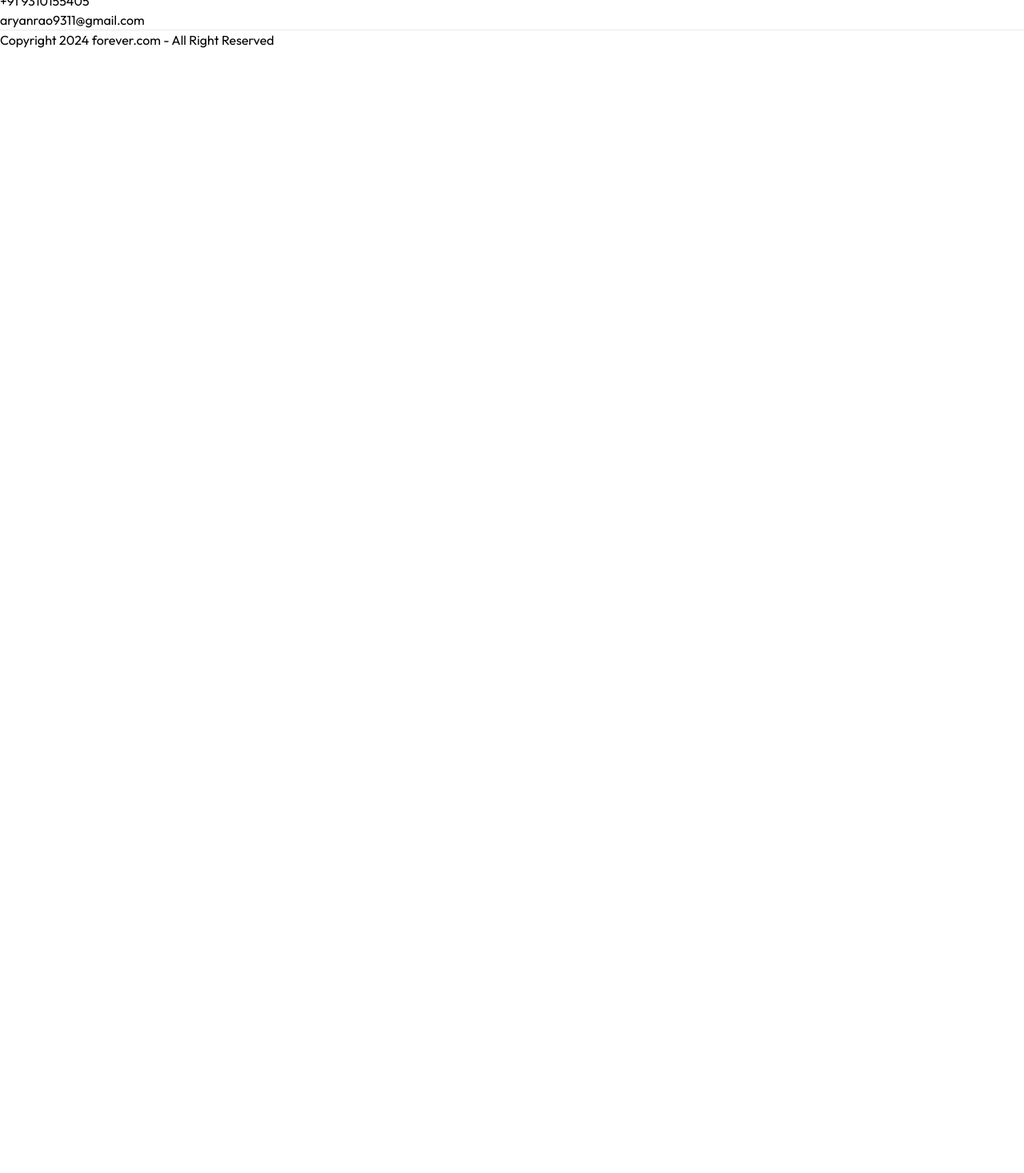
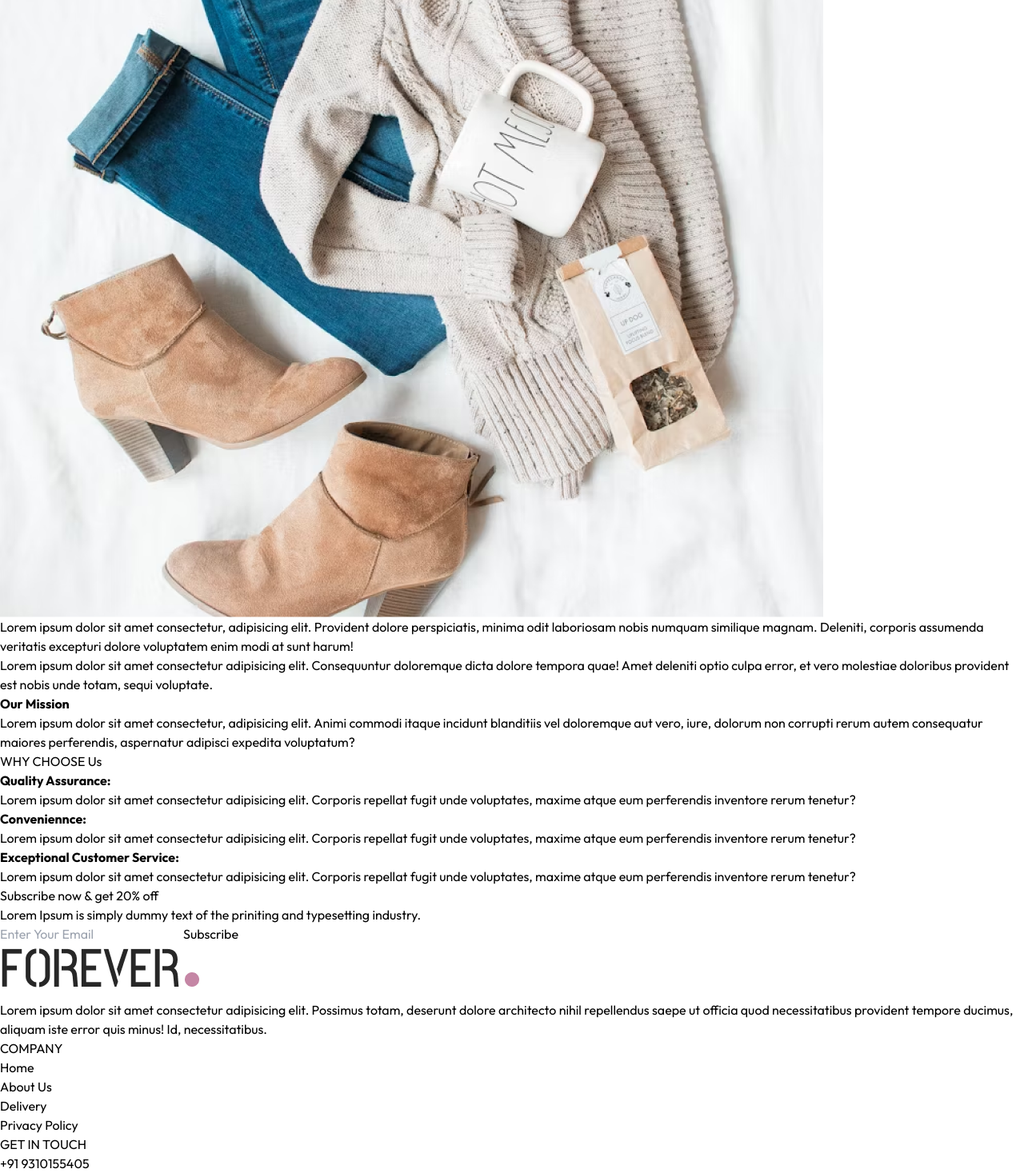
Before and after one commit to aryanrao001/rebornera, a React (Vite) app in the folder frontend/: page /about in a window 1280 px wide. Shown: the part 820-2287 px from the top of the page at 80% size. Before the commit the page ends 882 px from the top, so only its background shows below. Built offline with nearby package versions, Linux system fonts and the light colour scheme; a web font is replaced by a local one.

Commit message:
frontend Complete

```diff
--- a/frontend/src/components/Navbar.jsx
+++ b/frontend/src/components/Navbar.jsx
@@ -32,7 +32,7 @@
         <div className='flex items-center gap-6' >
             <img onClick={()=>setShowSearch(true)} src={assets.search_icon} className='w-5 cursor-pointer' alt="" />
             <div className='group relative' >
-                <img src={assets.profile_icon} className='w-5 cursor-pointer' alt="" />
+                <Link to='/login' ><img src={assets.profile_icon} className='w-5 cursor-pointer' alt="" /></Link>
                 <div className='group-hover:block hidden absolute dropdown-menu right-0 pt-4' >
                     <div className='flex flex-col gap-2 w-36 py-3 px-5 bg-slate-100 text-gray-500 rounded '>
                         <p className='cursor-pointer hover:text-black ' >My Profile</p>
--- a/frontend/src/pages/About.jsx
+++ b/frontend/src/pages/About.jsx
@@ -1,8 +1,47 @@
 import React from 'react'
+import Title from '../components/Title'
+import { assets } from '../assets/assets/frontend_assets/assets'
+import NewsLetter from '../components/NewsLetter'
 
 const About = () => {
   return (
-    <div>About</div>
+    <div>
+      <div className='text-2xl text-center pt-8 border-t' >
+        <Title text1={'ABOUT'} text2={'US'} />
+      </div>
+      <div className='my-10 flex flex-col md:flex-row gap-16' >
+        <img className='w-full md:max-w-[450px]' src={assets.about_img} alt="" />
+        <div className='flex flex-col justify-center gap-6 md:w-2/4 text-gray-600' >
+          <p>Lorem ipsum dolor sit amet consectetur, adipisicing elit. Provident dolore perspiciatis, minima odit laboriosam nobis numquam similique magnam. Deleniti, corporis assumenda veritatis excepturi dolore voluptatem enim modi at sunt harum!</p>
+          <p>Lorem ipsum dolor sit amet consectetur adipisicing elit. Consequuntur doloremque dicta dolore tempora quae! Amet deleniti optio culpa error, et vero molestiae doloribus provident est nobis unde totam, sequi voluptate.</p>
+          <b className='text-gray-800' > Our Mission</b>
+          <p> Lorem ipsum dolor sit amet consectetur, adipisicing elit. Animi commodi itaque incidunt blanditiis vel doloremque aut vero, iure, dolorum non corrupti rerum autem consequatur maiores perferendis, aspernatur adipisci expedita voluptatum? </p>
+
+        </div>
+      </div>
+
+      <div className='text-xl py-4 ' >
+        <Title text1={'WHY'} text2={'CHOOSE Us'} />
+      </div>
+
+      <div className='flex flex-col md:flex-row text-sm mb-20' >
+        <div className='border px-10 md:px-16 py-8 sm:py-20 flex flex-col gap-5' >
+          <b>Quality Assurance:</b>
+          <p className='text-gray-600' >Lorem ipsum dolor sit amet consectetur adipisicing elit. Corporis repellat fugit unde voluptates, maxime atque eum perferendis inventore rerum tenetur?</p>
+        </div>
+        <div className='border px-10 md:px-16 py-8 sm:py-20 flex flex-col gap-5' >
+          <b>Conveniennce:</b>
+          <p className='text-gray-600' >Lorem ipsum dolor sit amet consectetur adipisicing elit. Corporis repellat fugit unde voluptates, maxime atque eum perferendis inventore rerum tenetur?</p>
+        </div>
+        <div className='border px-10 md:px-16 py-8 sm:py-20 flex flex-col gap-5' >
+          <b>Exceptional Customer Service:</b>
+          <p className='text-gray-600' >Lorem ipsum dolor sit amet consectetur adipisicing elit. Corporis repellat fugit unde voluptates, maxime atque eum perferendis inventore rerum tenetur?</p>
+        </div>
+      </div>
+
+      <NewsLetter/>
+
+    </div>
   )
 }
 
--- a/frontend/src/pages/Contact.jsx
+++ b/frontend/src/pages/Contact.jsx
@@ -1,8 +1,32 @@
 import React from 'react'
+import Title from '../components/Title'
+import { assets } from '../assets/assets/frontend_assets/assets'
+import NewsLetter from '../components/NewsLetter'
 
 const Contact = () => {
   return (
-    <div>Contact</div>
+    <div>
+      <div className='text-center text-2xl pt-10 border-t ' >
+        <Title text1={'CONTACT'} text2={'US'} />
+      </div>
+      <div className='my-10 flex flex-col justify-center md:flex-row gap-10 mb-28' >
+        <img className='w-full md:max-w-[480px]'  src={assets.contact_img} alt="" />
+        <div className='flex flex-col justify-center items-start gap-6' >
+          <p className='font-semibold text-xl text-gray-600'>Our Store</p>
+          <p className='text-gray-500'>54709 Willms Station <br/> Suite 350, Washigton, USA </p>
+          <p className='text-gray-500'>Tel : +91 9310155405 <br/> Email : aryanrao9311@gmail.com </p>
+          <p className='font-semibold text-xl text-gray-600 '  >Careers at Forever</p>
+          <p className='text-gray-500'>Learn more about our teams and job openings.  </p>
+          <button className='border border-black px-8 py-4 text-sm hover:bg-black hover:text-white trasitio-all duration-500' >Explore Jobs </button>
+          <p></p>
+        </div>
+      </div>
+
+      <NewsLetter/>
+
+
+
+    </div>
   )
 }
 
--- a/frontend/src/pages/Login.jsx
+++ b/frontend/src/pages/Login.jsx
@@ -1,8 +1,31 @@
-import React from 'react'
+import React, { useState } from 'react'
 
 const Login = () => {
+
+  const [currentState, setCurrentState] = useState('Sign Up');
+
+  const onSubmitHandler = async (event) =>{
+    event.preventDefault();
+  }
+
+
   return (
-    <div>Login</div>
+    <form onSubmit={onSubmitHandler} className='flex flex-col items-center w-[90%] sm:max-w-96 m-auto mt-14 gap-4 text-gray-800' >
+      <div className='inline-flex items-center gap-2 mb-2 mt-10' >
+        <p className='prata-regular text-3xl ' >{currentState}</p>
+        <hr className='border-none h-[1.5px] w-8 bg-gray-800' />
+      </div>
+      {currentState === 'Login' ? '' : <input type="text" className='w-full px-3 py-2 border border-gray-800 ' placeholder='Name' required /> }
+      <input type="email" className='w-full px-3 py-2 border border-gray-800 ' placeholder='Email' required />
+      <input type="password" className='w-full px-3 py-2 border border-gray-800 ' placeholder='Password' required />
+      <div className='w-full flex justify-between text-sm mt-[-8px]' >
+        <p>Forgot your Password</p>
+        {
+          currentState === 'Login' ? <p onClick={()=>setCurrentState('Sign Up')} className='cursor-pointer' >Create Account </p> : <p onClick={()=>setCurrentState('Login')} className='cursor-pointer' >Login Here </p>
+        }
+      </div>
+      <button className='bg-black text-white font-light px-8 py-2 mt-4' >{ currentState === 'Login' ? 'Sign In' :  'Sign Up' }</button>
+    </form>
   )
 }
 
--- a/frontend/src/pages/Orders.jsx
+++ b/frontend/src/pages/Orders.jsx
@@ -1,8 +1,46 @@
-import React from 'react'
+import React, { useContext } from 'react'
+import { ShopContext } from '../context/ShopContext'
+import Title from '../components/Title';
 
 const Orders = () => {
+
+  const {products,currency} = useContext(ShopContext);
+
   return (
-    <div>Orders</div>
+    <div className='border-t pt-16' >
+
+      <div className='text-2xl' >
+        <Title text1={'MY'} text2={'ORDERS'} />
+      </div>
+
+      <div >
+        {
+          products.slice(1,4).map((item,index)=>(
+            <div key={index} className='py-4 border-t border-b text-gray-700 flex flex-col md:flex-row md:items-center justify-between gap-4' >
+              <div className='flex items-start gap-6 text-sm ' >
+                <img src={item.image[0]} className='w-16 sm:w-20' alt="" />
+                <div>
+                  <p className='sm:text-base font-medium' >{item.name}</p>
+                  <div className='flex items-center gap-3 mt-2 text-base text-gray-700'>
+                    <p>{currency}{item.price}</p>
+                    <p>Quantity : 1</p>
+                    <p>Size : M</p>
+                  </div>
+                  <p className='mt-2' >Date <span className='text-gray-400'> 25, Jul , 2024 </span></p>
+                </div>
+              </div>
+              <div className='md:w-1/2 flex justify-between' >
+                <div className='flex items-center gap-2' >
+                  <p className='min-w-2 h-2 rounded-full bg-green-500' ></p>
+                  <p className='text-sm md:text-base' >Ready to Ship</p>
+                </div>
+                <button className='border px-4 py-2 text-sm fotn-medium rouded-sm' >Track Order</button>
+              </div>
+            </div>
+          ))
+        }
+      </div>
+    </div>
   )
 }
 
--- a/frontend/src/pages/PlaceOrder.jsx
+++ b/frontend/src/pages/PlaceOrder.jsx
@@ -1,11 +1,15 @@
-import React, { useState } from 'react'
+import React, { useContext, useState } from 'react'
 import Title from '../components/Title'
 import CartTotal from '../components/CartTotal'
 import { assets } from '../assets/assets/frontend_assets/assets'
+import { ShopContext } from '../context/ShopContext'
 
 const PlaceOrder = () => {
 
-  const [method, setMethod] = useState('cod')
+  const [method, setMethod] = useState('cod');
+  const {navigate} = useContext(ShopContext);
+
+
 
   return (
     <div className='flex flex-col sm:flex-row justify-between gap-4 pt-5 sm:pt-14 min-h-[80vh] border-t' >
@@ -58,8 +62,13 @@
             <div onClick={()=>setMethod('cod')} className='flex items-center gap-3 border p-2 px-3 curson-pointer' >
               <p className={`min-w-3.5 h-3.5 border rounded-full ${ method === 'cod' ? 'bg-green-400' :'' }`} > </p><p className='text-gray-500 text-sm font-medium mx-4' >CASH ON DELIVERY</p>
             </div>
+          </div>
 
+          <div className='w-full text-end mt-8' >
+            <button onClick={()=>navigate('/orders')} className='bg-black text-white px-16 py-3 text-sm ' >PLACE ORDER</button>
           </div>
+
+
         </div>
 
       </div>
```
